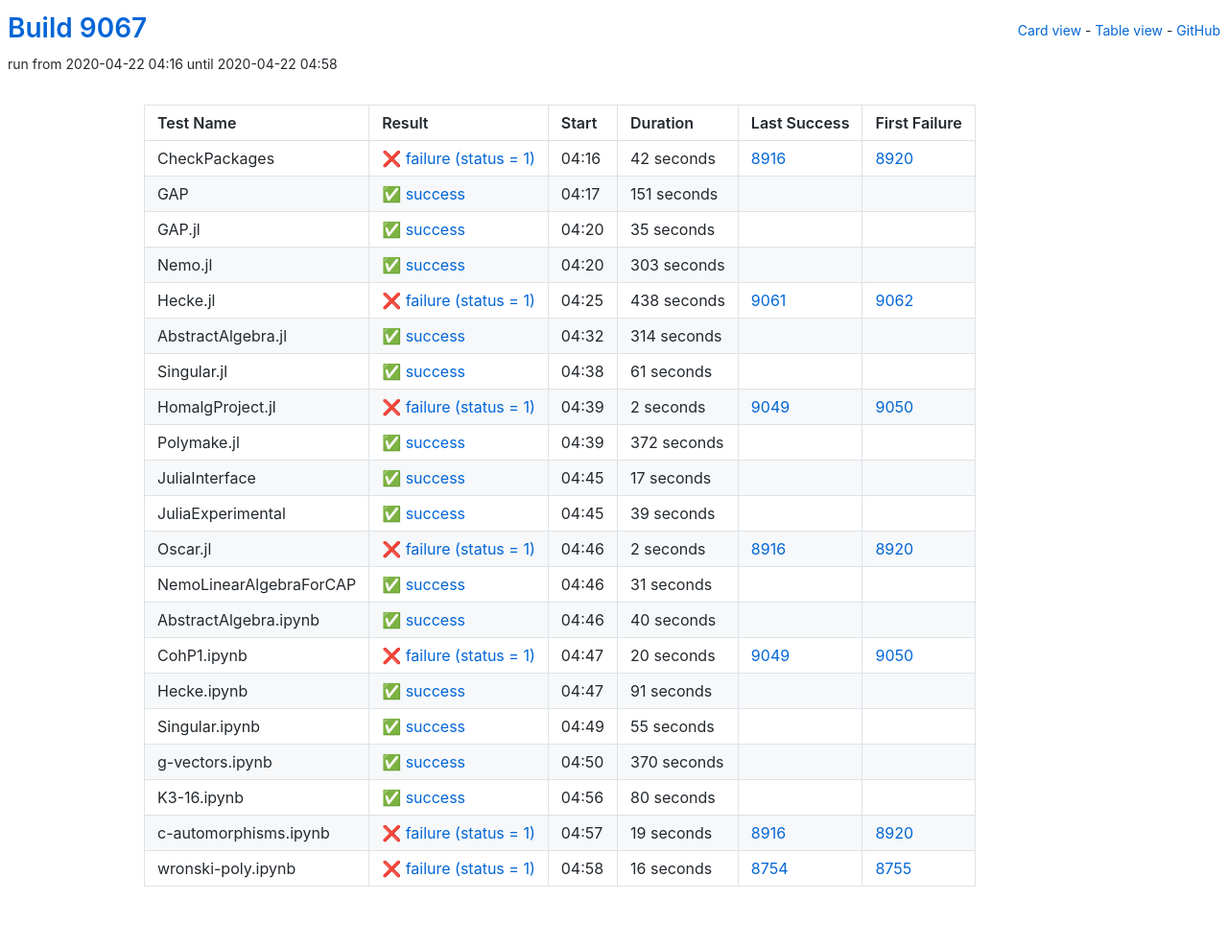
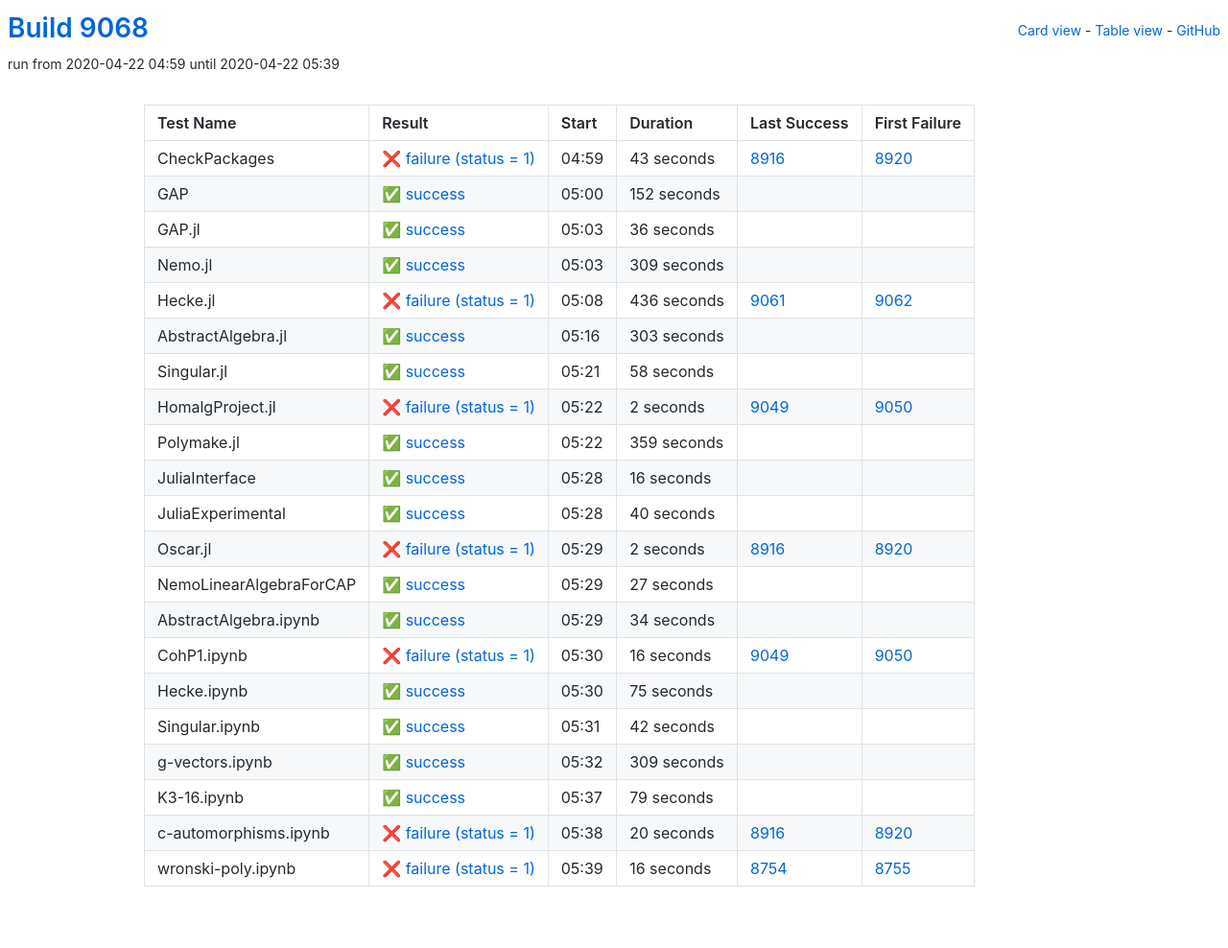
Before and after one commit to oscar-system/oscar-ci-status, a Jekyll site: the page built from table.html, in a window 1280 px wide. Shown: the whole page at 96% size. Built offline with Jekyll 4.4.1, drawn with Linux system fonts in a browser that asks for light colours.

Commit message:
Build 9068

```diff
--- a/_data/ci.yml
+++ b/_data/ci.yml
@@ -1,82 +1,82 @@
-build: 9067
-build_url: https://oscarci.mathematik.uni-kl.de/job/oscar/9067/
+build: 9068
+build_url: https://oscarci.mathematik.uni-kl.de/job/oscar/9068/
 job: oscar
 tests:
-- duration: 42
+- duration: 43
   exitcode: 1
   first_failure: 8920
   first_failure_url: https://oscarci.mathematik.uni-kl.de/job/oscar/8920/
   last_success: 8916
   last_success_url: https://oscarci.mathematik.uni-kl.de/job/oscar/8916/
-  log: https://oscarci.mathematik.uni-kl.de/job/oscar/9067/artifact/logs/build-9067/CheckPackages.log
+  log: https://oscarci.mathematik.uni-kl.de/job/oscar/9068/artifact/logs/build-9068/CheckPackages.log
   name: CheckPackages
-  start: 2020-04-22 04:16
+  start: 2020-04-22 04:59
   status: failure
   success: false
-- duration: 151
+- duration: 152
   exitcode: 0
   first_failure: false
   first_failure_url: null
   last_success: false
   last_success_url: null
-  log: https://oscarci.mathematik.uni-kl.de/job/oscar/9067/artifact/logs/build-9067/GAP.log
+  log: https://oscarci.mathematik.uni-kl.de/job/oscar/9068/artifact/logs/build-9068/GAP.log
   name: GAP
-  start: 2020-04-22 04:17
+  start: 2020-04-22 05:00
   status: success
   success: true
-- duration: 35
+- duration: 36
   exitcode: 0
   first_failure: false
   first_failure_url: null
   last_success: false
   last_success_url: null
-  log: https://oscarci.mathematik.uni-kl.de/job/oscar/9067/artifact/logs/build-9067/GAP.jl.log
+  log: https://oscarci.mathematik.uni-kl.de/job/oscar/9068/artifact/logs/build-9068/GAP.jl.log
   name: GAP.jl
-  start: 2020-04-22 04:20
+  start: 2020-04-22 05:03
   status: success
   success: true
+- duration: 309
+  exitcode: 0
+  first_failure: false
+  first_failure_url: null
+  last_success: false
+  last_success_url: null
+  log: https://oscarci.mathematik.uni-kl.de/job/oscar/9068/artifact/logs/build-9068/Nemo.jl.log
+  name: Nemo.jl
+  start: 2020-04-22 05:03
+  status: success
+  success: true
+- duration: 436
+  exitcode: 1
+  first_failure: 9062
+  first_failure_url: https://oscarci.mathematik.uni-kl.de/job/oscar/9062/
+  last_success: 9061
+  last_success_url: https://oscarci.mathematik.uni-kl.de/job/oscar/9061/
+  log: https://oscarci.mathematik.uni-kl.de/job/oscar/9068/artifact/logs/build-9068/Hecke.jl.log
+  name: Hecke.jl
+  start: 2020-04-22 05:08
+  status: failure
+  success: false
 - duration: 303
   exitcode: 0
   first_failure: false
   first_failure_url: null
   last_success: false
   last_success_url: null
-  log: https://oscarci.mathematik.uni-kl.de/job/oscar/9067/artifact/logs/build-9067/Nemo.jl.log
-  name: Nemo.jl
-  start: 2020-04-22 04:20
+  log: https://oscarci.mathematik.uni-kl.de/job/oscar/9068/artifact/logs/build-9068/AbstractAlgebra.jl.log
+  name: AbstractAlgebra.jl
+  start: 2020-04-22 05:16
   status: success
   success: true
-- duration: 438
-  exitcode: 1
-  first_failure: 9062
-  first_failure_url: https://oscarci.mathematik.uni-kl.de/job/oscar/9062/
-  last_success: 9061
-  last_success_url: https://oscarci.mathematik.uni-kl.de/job/oscar/9061/
-  log: https://oscarci.mathematik.uni-kl.de/job/oscar/9067/artifact/logs/build-9067/Hecke.jl.log
-  name: Hecke.jl
-  start: 2020-04-22 04:25
-  status: failure
-  success: false
-- duration: 314
+- duration: 58
   exitcode: 0
   first_failure: false
   first_failure_url: null
   last_success: false
   last_success_url: null
-  log: https://oscarci.mathematik.uni-kl.de/job/oscar/9067/artifact/logs/build-9067/AbstractAlgebra.jl.log
-  name: AbstractAlgebra.jl
-  start: 2020-04-22 04:32
-  status: success
-  success: true
-- duration: 61
-  exitcode: 0
-  first_failure: false
-  first_failure_url: null
-  last_success: false
-  last_success_url: null
-  log: https://oscarci.mathematik.uni-kl.de/job/oscar/9067/artifact/logs/build-9067/Singular.jl.log
+  log: https://oscarci.mathematik.uni-kl.de/job/oscar/9068/artifact/logs/build-9068/Singular.jl.log
   name: Singular.jl
-  start: 2020-04-22 04:38
+  start: 2020-04-22 05:21
   status: success
   success: true
 - duration: 2
@@ -85,42 +85,42 @@
   first_failure_url: https://oscarci.mathematik.uni-kl.de/job/oscar/9050/
   last_success: 9049
   last_success_url: https://oscarci.mathematik.uni-kl.de/job/oscar/9049/
-  log: https://oscarci.mathematik.uni-kl.de/job/oscar/9067/artifact/logs/build-9067/HomalgProject.jl.log
+  log: https://oscarci.mathematik.uni-kl.de/job/oscar/9068/artifact/logs/build-9068/HomalgProject.jl.log
   name: HomalgProject.jl
-  start: 2020-04-22 04:39
+  start: 2020-04-22 05:22
   status: failure
   success: false
-- duration: 372
+- duration: 359
   exitcode: 0
   first_failure: false
   first_failure_url: null
   last_success: false
   last_success_url: null
-  log: https://oscarci.mathematik.uni-kl.de/job/oscar/9067/artifact/logs/build-9067/Polymake.jl.log
+  log: https://oscarci.mathematik.uni-kl.de/job/oscar/9068/artifact/logs/build-9068/Polymake.jl.log
   name: Polymake.jl
-  start: 2020-04-22 04:39
+  start: 2020-04-22 05:22
   status: success
   success: true
-- duration: 17
+- duration: 16
   exitcode: 0
   first_failure: false
   first_failure_url: null
   last_success: false
   last_success_url: null
-  log: https://oscarci.mathematik.uni-kl.de/job/oscar/9067/artifact/logs/build-9067/JuliaInterface.log
+  log: https://oscarci.mathematik.uni-kl.de/job/oscar/9068/artifact/logs/build-9068/JuliaInterface.log
   name: JuliaInterface
-  start: 2020-04-22 04:45
+  start: 2020-04-22 05:28
   status: success
   success: true
-- duration: 39
+- duration: 40
   exitcode: 0
   first_failure: false
   first_failure_url: null
   last_success: false
   last_success_url: null
-  log: https://oscarci.mathematik.uni-kl.de/job/oscar/9067/artifact/logs/build-9067/JuliaExperimental.log
+  log: https://oscarci.mathematik.uni-kl.de/job/oscar/9068/artifact/logs/build-9068/JuliaExperimental.log
   name: JuliaExperimental
-  start: 2020-04-22 04:45
+  start: 2020-04-22 05:28
   status: success
   success: true
 - duration: 2
@@ -129,97 +129,97 @@
   first_failure_url: https://oscarci.mathematik.uni-kl.de/job/oscar/8920/
   last_success: 8916
   last_success_url: https://oscarci.mathematik.uni-kl.de/job/oscar/8916/
-  log: https://oscarci.mathematik.uni-kl.de/job/oscar/9067/artifact/logs/build-9067/Oscar.jl.log
+  log: https://oscarci.mathematik.uni-kl.de/job/oscar/9068/artifact/logs/build-9068/Oscar.jl.log
   name: Oscar.jl
-  start: 2020-04-22 04:46
+  start: 2020-04-22 05:29
   status: failure
   success: false
-- duration: 31
+- duration: 27
   exitcode: 0
   first_failure: false
   first_failure_url: null
   last_success: false
   last_success_url: null
-  log: https://oscarci.mathematik.uni-kl.de/job/oscar/9067/artifact/logs/build-9067/NemoLinearAlgebraForCAP.log
+  log: https://oscarci.mathematik.uni-kl.de/job/oscar/9068/artifact/logs/build-9068/NemoLinearAlgebraForCAP.log
   name: NemoLinearAlgebraForCAP
-  start: 2020-04-22 04:46
+  start: 2020-04-22 05:29
   status: success
   success: true
-- duration: 40
+- duration: 34
   exitcode: 0
   first_failure: false
   first_failure_url: null
   last_success: false
   last_success_url: null
-  log: https://oscarci.mathematik.uni-kl.de/job/oscar/9067/artifact/logs/build-9067/AbstractAlgebra.ipynb.log
+  log: https://oscarci.mathematik.uni-kl.de/job/oscar/9068/artifact/logs/build-9068/AbstractAlgebra.ipynb.log
   name: AbstractAlgebra.ipynb
-  start: 2020-04-22 04:46
+  start: 2020-04-22 05:29
   status: success
   success: true
-- duration: 20
+- duration: 16
   exitcode: 1
   first_failure: 9050
   first_failure_url: https://oscarci.mathematik.uni-kl.de/job/oscar/9050/
   last_success: 9049
   last_success_url: https://oscarci.mathematik.uni-kl.de/job/oscar/9049/
-  log: https://oscarci.mathematik.uni-kl.de/job/oscar/9067/artifact/logs/build-9067/CohP1.ipynb.log
+  log: https://oscarci.mathematik.uni-kl.de/job/oscar/9068/artifact/logs/build-9068/CohP1.ipynb.log
   name: CohP1.ipynb
-  start: 2020-04-22 04:47
+  start: 2020-04-22 05:30
   status: failure
   success: false
-- duration: 91
+- duration: 75
   exitcode: 0
   first_failure: false
   first_failure_url: null
   last_success: false
   last_success_url: null
-  log: https://oscarci.mathematik.uni-kl.de/job/oscar/9067/artifact/logs/build-9067/Hecke.ipynb.log
+  log: https://oscarci.mathematik.uni-kl.de/job/oscar/9068/artifact/logs/build-9068/Hecke.ipynb.log
   name: Hecke.ipynb
-  start: 2020-04-22 04:47
+  start: 2020-04-22 05:30
   status: success
   success: true
-- duration: 55
+- duration: 42
   exitcode: 0
   first_failure: false
   first_failure_url: null
   last_success: false
   last_success_url: null
-  log: https://oscarci.mathematik.uni-kl.de/job/oscar/9067/artifact/logs/build-9067/Singular.ipynb.log
+  log: https://oscarci.mathematik.uni-kl.de/job/oscar/9068/artifact/logs/build-9068/Singular.ipynb.log
   name: Singular.ipynb
-  start: 2020-04-22 04:49
+  start: 2020-04-22 05:31
   status: success
   success: true
-- duration: 370
+- duration: 309
   exitcode: 0
   first_failure: false
   first_failure_url: null
   last_success: false
   last_success_url: null
-  log: https://oscarci.mathematik.uni-kl.de/job/oscar/9067/artifact/logs/build-9067/g-vectors.ipynb.log
+  log: https://oscarci.mathematik.uni-kl.de/job/oscar/9068/artifact/logs/build-9068/g-vectors.ipynb.log
   name: g-vectors.ipynb
-  start: 2020-04-22 04:50
+  start: 2020-04-22 05:32
   status: success
   success: true
-- duration: 80
+- duration: 79
   exitcode: 0
   first_failure: false
   first_failure_url: null
   last_success: false
   last_success_url: null
-  log: https://oscarci.mathematik.uni-kl.de/job/oscar/9067/artifact/logs/build-9067/K3-16.ipynb.log
+  log: https://oscarci.mathematik.uni-kl.de/job/oscar/9068/artifact/logs/build-9068/K3-16.ipynb.log
   name: K3-16.ipynb
-  start: 2020-04-22 04:56
+  start: 2020-04-22 05:37
   status: success
   success: true
-- duration: 19
+- duration: 20
   exitcode: 1
   first_failure: 8920
   first_failure_url: https://oscarci.mathematik.uni-kl.de/job/oscar/8920/
   last_success: 8916
   last_success_url: https://oscarci.mathematik.uni-kl.de/job/oscar/8916/
-  log: https://oscarci.mathematik.uni-kl.de/job/oscar/9067/artifact/logs/build-9067/c-automorphisms.ipynb.log
+  log: https://oscarci.mathematik.uni-kl.de/job/oscar/9068/artifact/logs/build-9068/c-automorphisms.ipynb.log
   name: c-automorphisms.ipynb
-  start: 2020-04-22 04:57
+  start: 2020-04-22 05:38
   status: failure
   success: false
 - duration: 16
@@ -228,8 +228,8 @@
   first_failure_url: https://oscarci.mathematik.uni-kl.de/job/oscar/8755/
   last_success: 8754
   last_success_url: https://oscarci.mathematik.uni-kl.de/job/oscar/8754/
-  log: https://oscarci.mathematik.uni-kl.de/job/oscar/9067/artifact/logs/build-9067/wronski-poly.ipynb.log
+  log: https://oscarci.mathematik.uni-kl.de/job/oscar/9068/artifact/logs/build-9068/wronski-poly.ipynb.log
   name: wronski-poly.ipynb
-  start: 2020-04-22 04:58
+  start: 2020-04-22 05:39
   status: failure
   success: false
```
Also changed, not shown: README.md.
